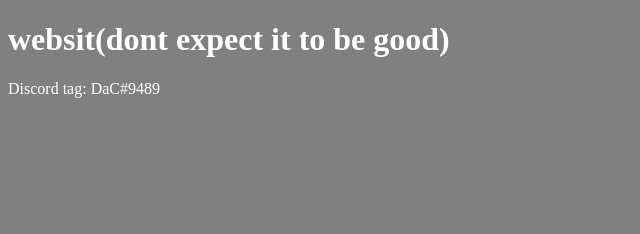
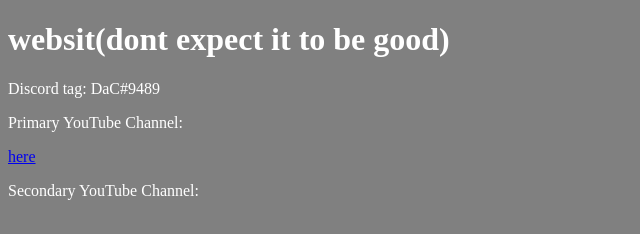
Before and after one commit to DaC9489/0, a plain HTML site: page index.html in a window 1280 px wide. Shown: the whole page, without its empty margins (0-640 px from the left). Drawn offline with Linux system fonts and the light colour scheme.

Commit message:
Update index.html

```diff
--- a/index.html
+++ b/index.html
@@ -3,6 +3,9 @@
 <body>
 <h1>websit(dont expect it to be good)</h1>
 <p>Discord tag: DaC#9489</p>
+
+  <p>Primary YouTube Channel: </p> <a href="https://youtube.com/channel/UCgdSEtOgoN6IwowLvv9ubrA"> here </a>
+  <p>Secondary YouTube Channel: </p>
 
   <style>
     body{
```
